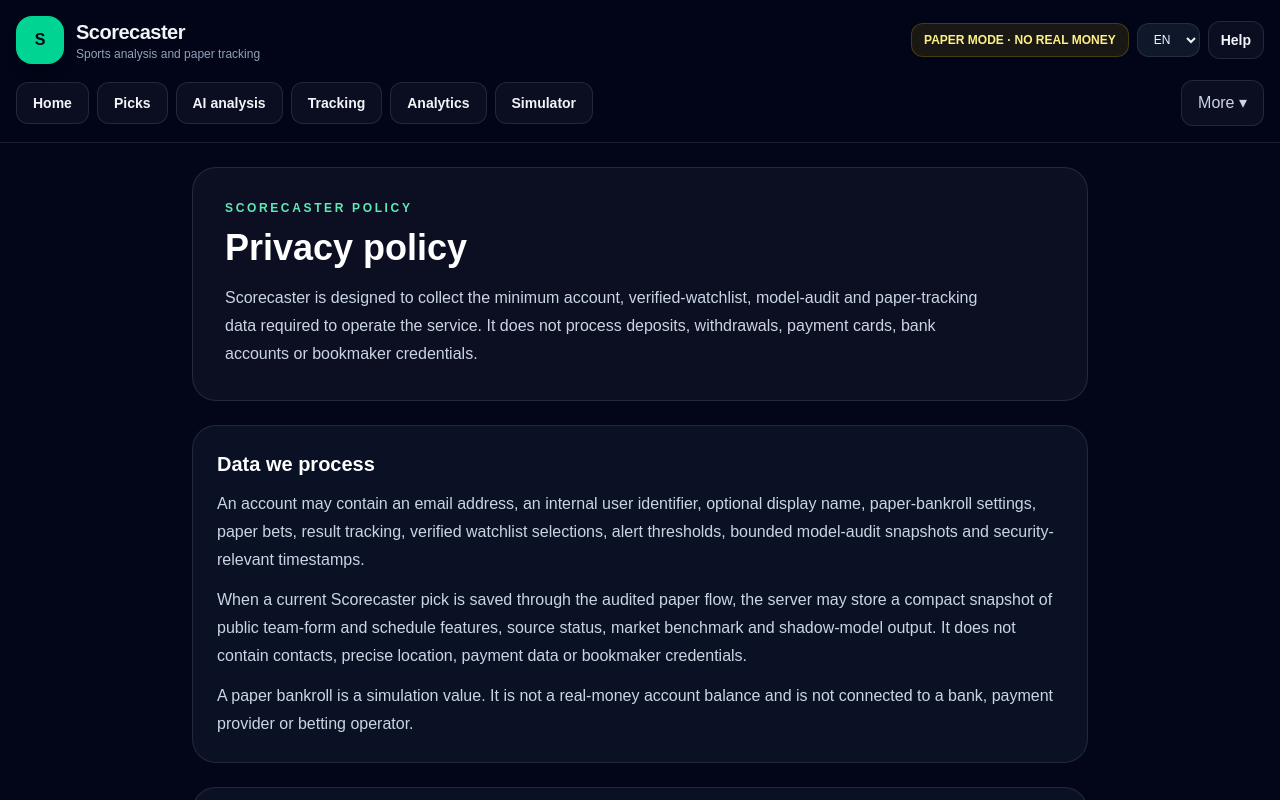
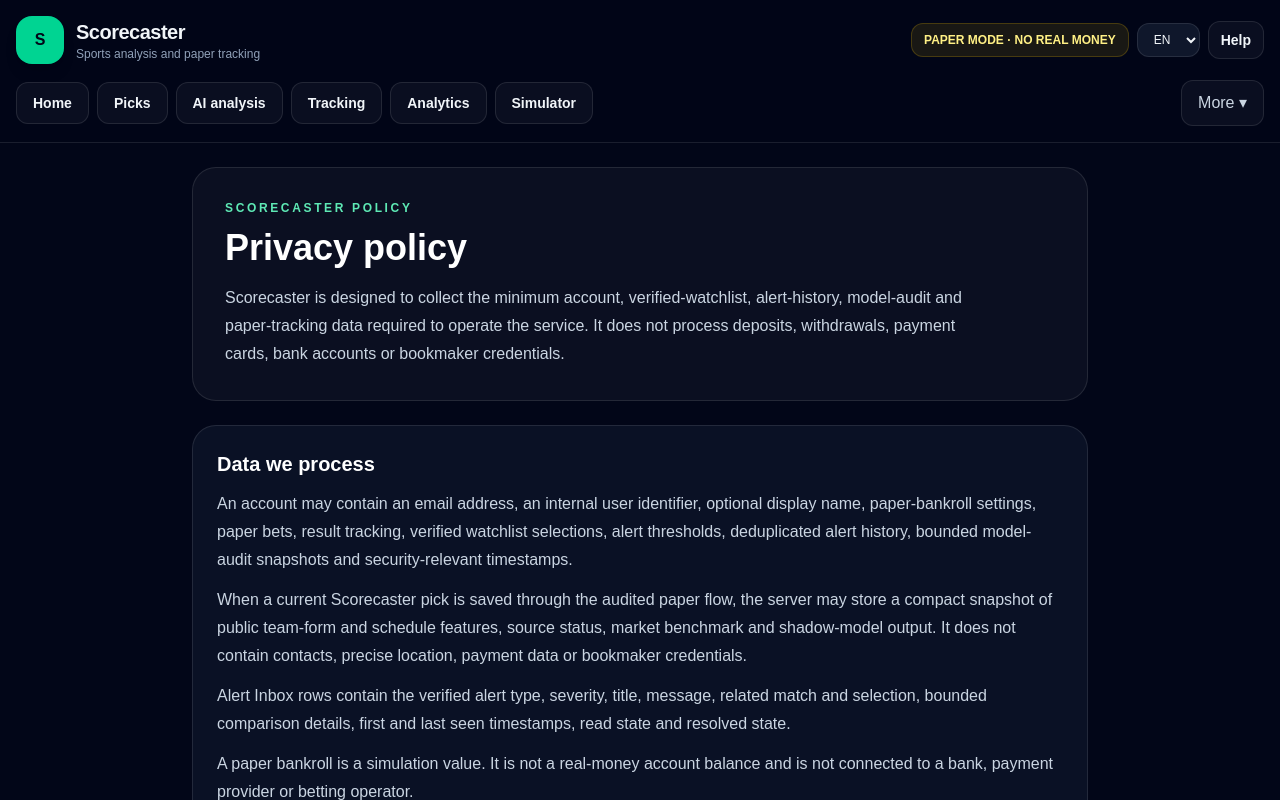
Before and after one commit to vv-glitchhub/scorecaster, a Next.js app: page /privacy in a window 1280 px wide. Shown: the top 800 px of the page. Built offline with nearby package versions, Linux system fonts and the light colour scheme.

Commit message:
Merge Alert Inbox and model-audit privacy disclosures

```diff
--- a/app/privacy/page.jsx
+++ b/app/privacy/page.jsx
@@ -6,30 +6,32 @@ export default function PrivacyPage() {
   return (
     <PolicyPage
       title="Privacy policy"
-      intro="Scorecaster is designed to collect the minimum account, verified-watchlist, model-audit and paper-tracking data required to operate the service. It does not process deposits, withdrawals, payment cards, bank accounts or bookmaker credentials."
+      intro="Scorecaster is designed to collect the minimum account, verified-watchlist, alert-history, model-audit and paper-tracking data required to operate the service. It does not process deposits, withdrawals, payment cards, bank accounts or bookmaker credentials."
       sections={[
         {
           title: "Data we process",
           body: [
-            "An account may contain an email address, an internal user identifier, optional display name, paper-bankroll settings, paper bets, result tracking, verified watchlist selections, alert thresholds, bounded model-audit snapshots and security-relevant timestamps.",
+            "An account may contain an email address, an internal user identifier, optional display name, paper-bankroll settings, paper bets, result tracking, verified watchlist selections, alert thresholds, deduplicated alert history, bounded model-audit snapshots and security-relevant timestamps.",
             "When a current Scorecaster pick is saved through the audited paper flow, the server may store a compact snapshot of public team-form and schedule features, source status, market benchmark and shadow-model output. It does not contain contacts, precise location, payment data or bookmaker credentials.",
+            "Alert Inbox rows contain the verified alert type, severity, title, message, related match and selection, bounded comparison details, first and last seen timestamps, read state and resolved state.",
             "A paper bankroll is a simulation value. It is not a real-money account balance and is not connected to a bank, payment provider or betting operator."
           ]
         },
         {
           title: "Why data is processed",
           body: [
-            "Account data is used for authentication, cross-device synchronization, paper history, risk calculations, verified watchlist comparisons, model auditing, user-requested export and account deletion.",
+            "Account data is used for authentication, cross-device synchronization, paper history, risk calculations, verified watchlist comparisons, alert acknowledgement, model auditing, user-requested export and account deletion.",
             "Settled paper rows with a server-verified feature snapshot may be used for chronological comparison of the market-consensus champion and a sport-specific shadow challenger. The shadow model has no automatic promotion path and does not change the production probability, PLAY decision, edge, EV or stake.",
             "We do not require precise location, contacts, camera, microphone, identity documents or payment information for the Scorecaster MVP."
           ]
         },
         {
-          title: "Verified watchlist",
+          title: "Verified watchlist and Alert Inbox",
           body: [
             "A signed-in user may add a current Scorecaster selection to the watchlist. The server verifies the event and selection against current live-provider analysis before storing it.",
             "User-triggered refresh compares the stored state with current verified data and may report a kickoff window, price movement, decision change or a price below the calculated PLAY floor. Missing current data remains unavailable; Scorecaster does not invent a replacement market.",
-            "Watchlist V2 does not create a paper stake, place a wager or send background push notifications."
+            "Server-generated changes are deduplicated into the user's Alert Inbox. A condition may be marked read, remain active, become resolved or reopen as unread if it appears again. Clients cannot submit arbitrary inbox content.",
+            "Watchlist V2 and Alert Inbox V1 do not create a paper stake, place a wager or claim background push-notification delivery."
           ]
         },
         {
@@ -43,7 +45,7 @@ export default function PrivacyPage() {
         {
           title: "Protection and access",
           body: [
-            "Transport uses HTTPS. Supabase authentication and forced database Row Level Security restrict account, paper and watchlist rows to the authenticated user. Protected APIs also enforce user validation, bounded inputs and per-user quotas.",
+            "Transport uses HTTPS. Supabase authentication and forced database Row Level Security restrict account, paper, watchlist and Alert Inbox rows to the authenticated user. Protected APIs also enforce user validation, bounded inputs and per-user quotas.",
             "Only a feature snapshot recomputed from the current server analysis is marked as server-audited. Client-supplied snapshot fields are not trusted for model evaluation.",
             "No system is perfectly immune to attack. Scorecaster minimizes potential harm by limiting collected data and separating public client configuration from server-only settings."
           ]
@@ -51,8 +53,8 @@ export default function PrivacyPage() {
         {
           title: "Your controls",
           body: [
-            "Authenticated users can pause or remove watchlist rows, request an export through /api/account/export and delete their account through the in-app account deletion flow when server deletion is configured.",
-            "Account export includes raw paper-audit snapshots and watchlist rows. Account deletion removes the paper rows containing those snapshots. Public release requires a configured support contact and a finalized controller identity."
+            "Authenticated users can pause or remove watchlist rows, mark inbox alerts read, request an export through /api/account/export and delete their account through the in-app account deletion flow when server deletion is configured.",
+            "Account export includes paper-audit snapshots, verified watchlist rows and Alert Inbox rows. Account deletion removes the rows containing those data. Public release requires a configured support contact and a finalized controller identity."
           ]
         }
       ]}
```
